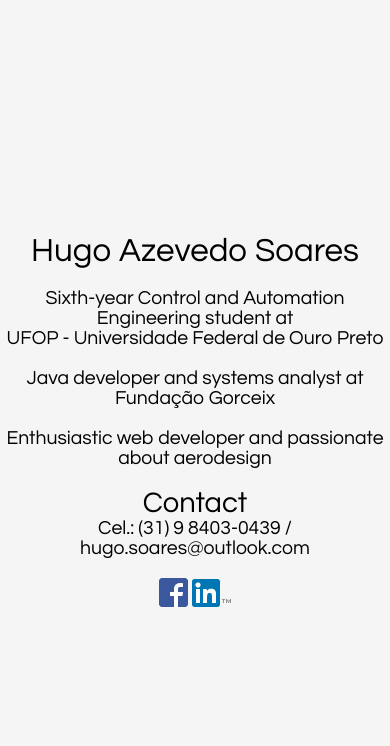
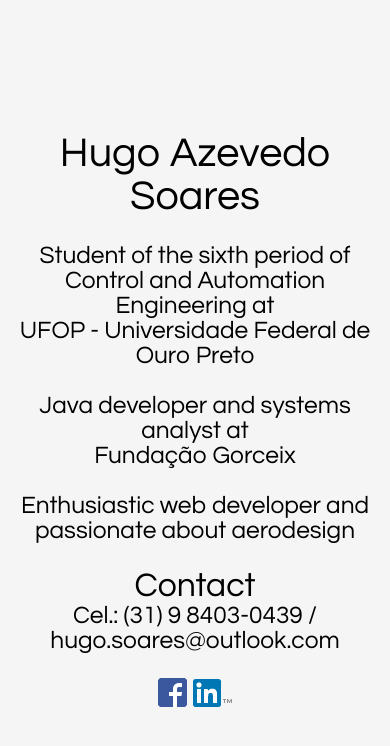
Before and after one commit to hugoazevedosoares/hugoazevedosoares.github.io, a plain HTML site: page index.html in a window 390 px wide. Drawn offline with Linux system fonts and the light colour scheme.

Commit message:
Responsive (except images)

```diff
--- a/css/style.css
+++ b/css/style.css
@@ -6,7 +6,7 @@ body {
     margin: 0;
     text-align: center;
     font-family: "Century Gothic", sans-serif;
-    font-size: 1.8em;
+    font-size: 2.9vh;
     background-color: #f5f5f5;
 }
 
@@ -27,6 +27,11 @@ span {
     opacity: 0;
 }
 
+img {
+    max-width: 100%;
+    height: auto;
+}
+
 .box {
     width: 100vw;
     height: 100vh;
@@ -36,11 +41,11 @@ span {
 }
 
 #name {
-    font-size: 1.7em;
+    font-size: 4.9vh;
 }
 
 #contact {
-    font-size: 1.5em;
+    font-size: 4vh;
 }
 
 arrow-down {
--- a/index.html
+++ b/index.html
@@ -20,7 +20,7 @@
                 <span id="name">Hugo Azevedo Soares</span><br>
                 <span id="student">
                 <br>
-                Sixth-year Control and Automation Engineering student at<br>
+                Student of the sixth period of Control and Automation Engineering at<br>
                 <a href="http://www.ufop.br/" target="_blank">
                     UFOP - Universidade Federal de Ouro Preto</a>
                     <br>
```
